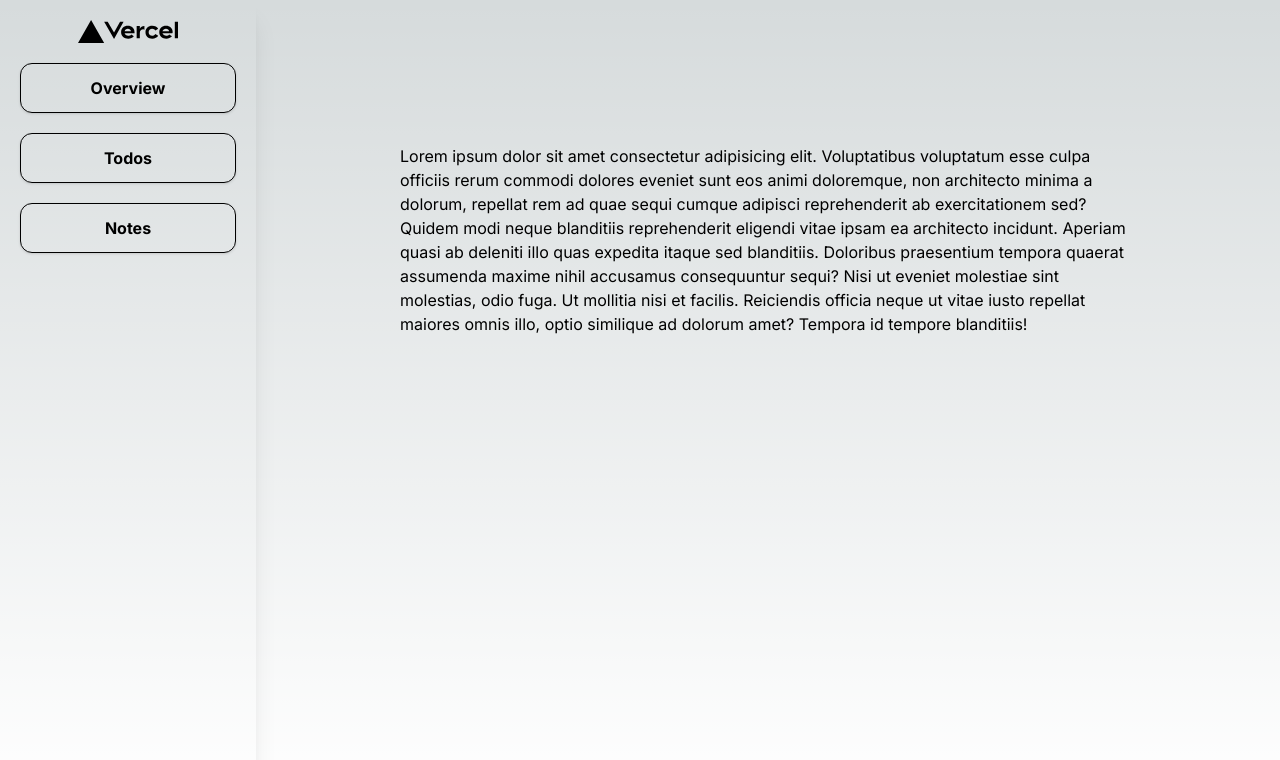
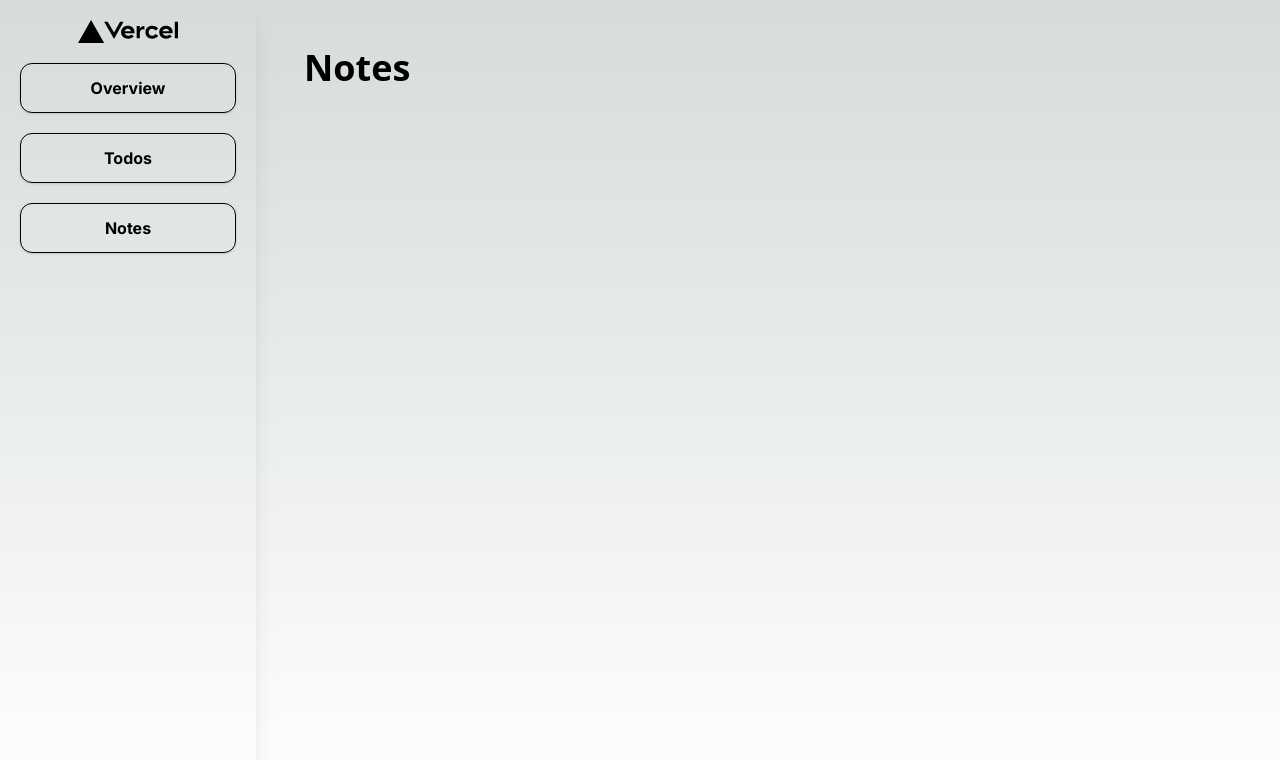
Before and after one commit to DSQL-MONGKEY/crud-funda, a Next.js app in the folder frontend/: page /pages/notes in a window 1280 px wide. Shown: the top 760 px of the page. Built offline with nearby package versions, Linux system fonts and the light colour scheme.

Commit message:
initial create

```diff
--- a/frontend/src/app/pages/notes/page.tsx
+++ b/frontend/src/app/pages/notes/page.tsx
@@ -2,8 +2,13 @@ import Image from "next/image";
 
 export default function Home() {
   return (
-    <main className="flex min-h-screen flex-col items-center justify-between p-24">
-      Lorem ipsum dolor sit amet consectetur adipisicing elit. Voluptatibus voluptatum esse culpa officiis rerum commodi dolores eveniet sunt eos animi doloremque, non architecto minima a dolorum, repellat rem ad quae sequi cumque adipisci reprehenderit ab exercitationem sed? Quidem modi neque blanditiis reprehenderit eligendi vitae ipsam ea architecto incidunt. Aperiam quasi ab deleniti illo quas expedita itaque sed blanditiis. Doloribus praesentium tempora quaerat assumenda maxime nihil accusamus consequuntur sequi? Nisi ut eveniet molestiae sint molestias, odio fuga. Ut mollitia nisi et facilis. Reiciendis officia neque ut vitae iusto repellat maiores omnis illo, optio similique ad dolorum amet? Tempora id tempore blanditiis!
-    </main>
+   <main className="flex min-h-screen  flex-col w-full">
+      <div className="flex flex-col w-full">
+         <span className="text-4xl font-sans font-bold">
+            Notes
+         </span>
+
+      </div>
+   </main>
   );
 }
```
